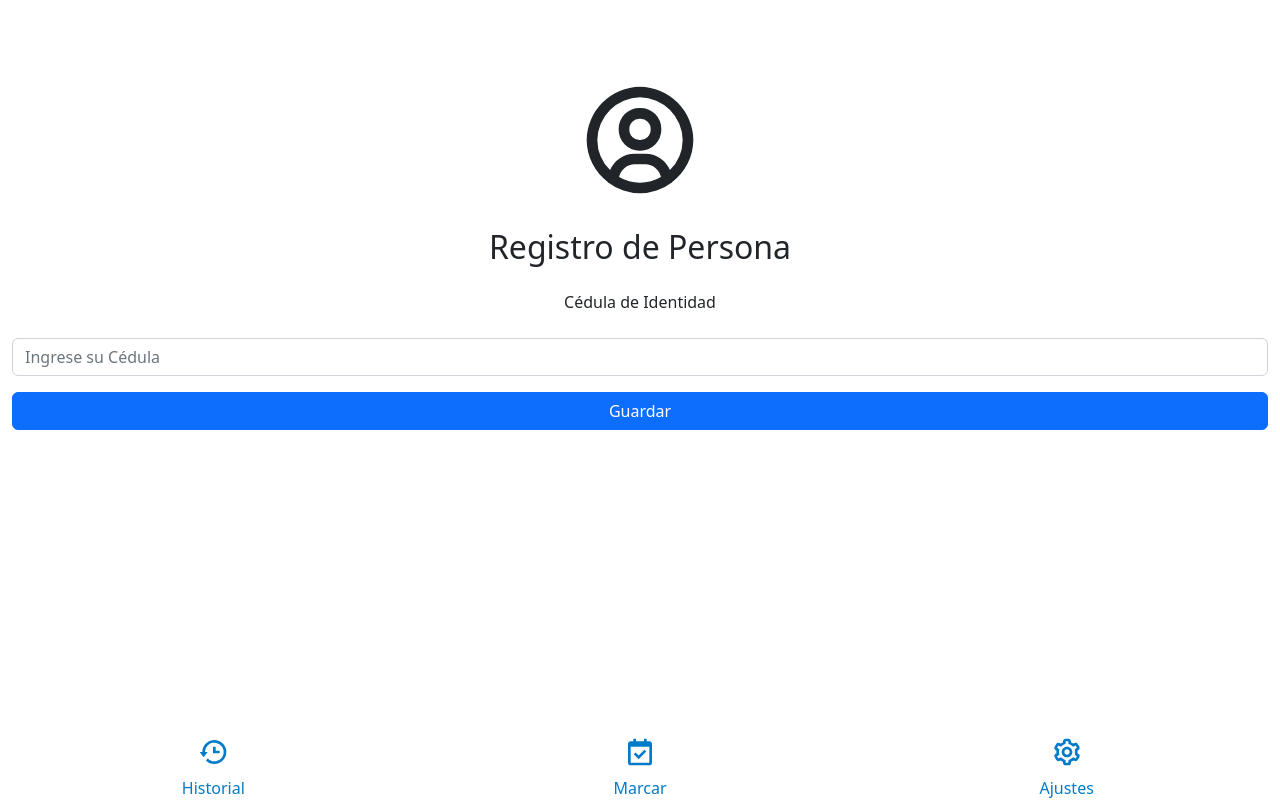
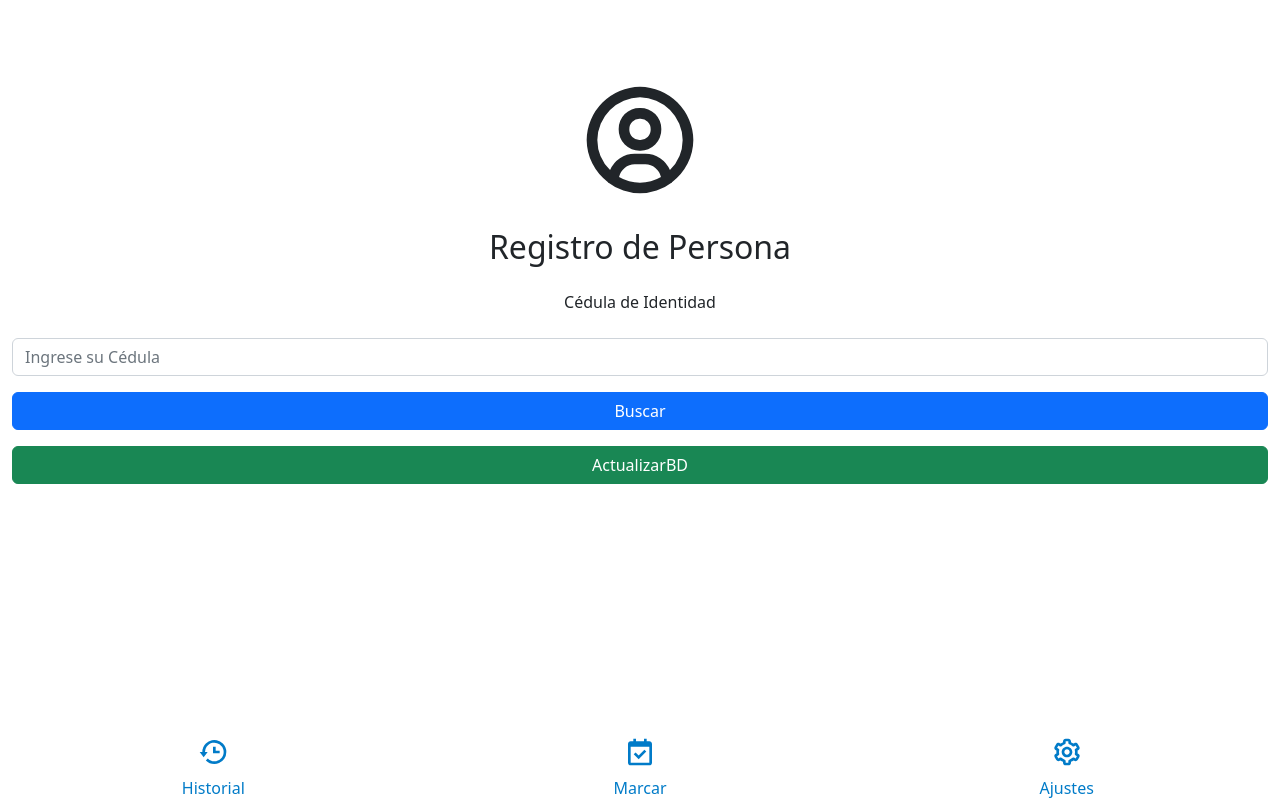
Before and after one commit to AlbertV99/app-marcacionv, a React (Vite) app: page / in a window 1280 px wide. Built offline with nearby package versions, Linux system fonts and the light colour scheme.

Commit message:
Se crean componentes para aplicacion de multiples usuarios. Se modifica el main para utilizar los nuevos componentes. Se modifica el menu inferior para las opciones de ajustes y marcar nada mas. Se crea el componente multiple Registro para poder registrar a los usuarios y realizar la marca.

```diff
--- a/src/main.jsx
+++ b/src/main.jsx
@@ -2,7 +2,8 @@ import React from 'react'
 import ReactDOM from 'react-dom/client'
 import { BrowserRouter,Routes,Route } from "react-router-dom"
 import App from './App'
-import Registro from './paginas/Registro'
+// import Registro from './paginas/Registro'
+import MultipleRegistro from './paginas/MultipleRegistro'
 import CargarHora from './paginas/CargarHora'
 import Historial from './paginas/Historial'
 import './index.css'
@@ -11,8 +12,9 @@ ReactDOM.createRoot(document.getElementById('root')).render(
     <BrowserRouter>
         <Routes>
             <Route path='/' element={<App/>}>
-                <Route index element={<Registro />} />
-                <Route  path='config' element={<Registro/>} />
+                <Route index element={<MultipleRegistro />} />
+                {/*<Route  path='config' element={<Registro/>} /> */}
+                <Route  path='config' element={<MultipleRegistro/>} />
                 <Route  path='historial' element={<Historial/>} />
                 <Route  path='cargarHora' element={<CargarHora/>} />
             </Route>
--- /dev/null
+++ b/src/paginas/MultipleRegistro.jsx
@@ -0,0 +1,106 @@
+import React,{useState,useEffect} from 'react'
+import PropTypes from 'prop-types'
+import {Container,Navbar,Row,Col,Button,Form} from 'react-bootstrap';
+import MenuInferior from '../components/menuInf'
+import Peticiones from '../helpers/peticiones.js'
+import { BiUserCircle } from "react-icons/bi";
+
+
+const MultipleRegistro = (props) => {
+    const [datos, setDatos] = useState([]);
+    const [msg, setMsg] = useState("");
+    // const [,,,,,,endpointLibre,obtenerPersona,registrarMarcacion,obtenerHistorial] = Peticiones();
+    const {endpointLibre,obtenerPersona,registrarMarcacion,obtenerHistorial,obtenerPersonales} = Peticiones();
+    useEffect(() => {
+      const items = JSON.parse(localStorage.getItem('persona'));
+      if (items) {
+       setDatos(items);
+      }
+    }, []);
+
+    const actualizarBD = async ()=>{
+        await obtenerPersonales();
+    }
+
+    const guardarInfo = async (evento)=>{
+        evento.preventDefault();
+        const cedula = evento.target.cedula.value;
+        try {
+            const listaPersonales = JSON.parse(localStorage.getItem('personales')) ;
+            const personal = listaPersonales.find((elemento)=>{ return elemento.nro_docum == cedula });
+
+            if(cedula =="123456"){
+                localStorage.setItem('persona',JSON.stringify({'cedula':cedula,"nombre":"Invitado","apellido":"Prueba","dsc_cargo":"QA"}));
+                setMsg("Registrado correctamente");
+
+            }else if(typeof personal != 'undefined'){
+                    setMsg("Registrado correctamente")
+                    localStorage.setItem('persona',JSON.stringify({'cedula':personal.nro_docum,"nombre":personal.nombres,"apellido":personal.apellidos,"dsc_cargo":personal.dsc_cargo,"id":personal.id}));
+            }else{
+                localStorage.setItem('persona',JSON.stringify({}));
+                setMsg("Usuario no existe en el registro");
+            }
+
+        } catch (e) {
+            console.error(e);
+            setMsg("Ha ocurrido un error, comuniquese con el administrador")
+        } finally {
+
+        }
+
+    }
+
+    return (
+        <>
+            <Form onSubmit={guardarInfo}>
+                <Container fluid style={{alignItems:"center",gridGap:"1em",display:"grid",marginTop:"3em"}}>
+                    <Row>
+                        <Col>
+                            <h2 style={{fontSize:"8em"}}><BiUserCircle/></h2>
+                        </Col>
+                    </Row>
+                    <Row>
+                        <Col>
+                            <h2>Registro de Persona</h2>
+                        </Col>
+                    </Row>
+                    <Row>
+                        <Col>
+                            <Form.Label>Cédula de Identidad</Form.Label>
+                        </Col>
+                    </Row>
+                    <Row>
+                        <Col>
+                            <Form.Control type="text" placeholder="Ingrese su Cédula" id="cedula" name="cedula"/>
+                        </Col>
+                    </Row>
+                    <Row>
+                        <Col>
+                            <Button variant="primary" type="submit" style={{width:"100%"}}>
+                                Buscar
+                            </Button>
+                        </Col>
+                    </Row>
+                    <Row>
+                        <Col>
+                            <Button variant="success" style={{width:"100%"}} onClick={()=>actualizarBD()}>
+                                ActualizarBD
+                            </Button>
+                        </Col>
+                    </Row>
+                    <Row>
+                        <Col>
+                            <h3>{msg}</h3>
+                        </Col>
+                    </Row>
+                </Container>
+                <Navbar fixed='bottom' style={{position:'fixed',bottom:"100px",width:"100%",justifyContent:"center"}}>
+
+                </Navbar>
+            </Form>
+
+        </>
+    )
+}
+
+export default MultipleRegistro
```
Also changed, not shown: src/components/menuInfMultiple.jsx (added, +54 -0 lines).
